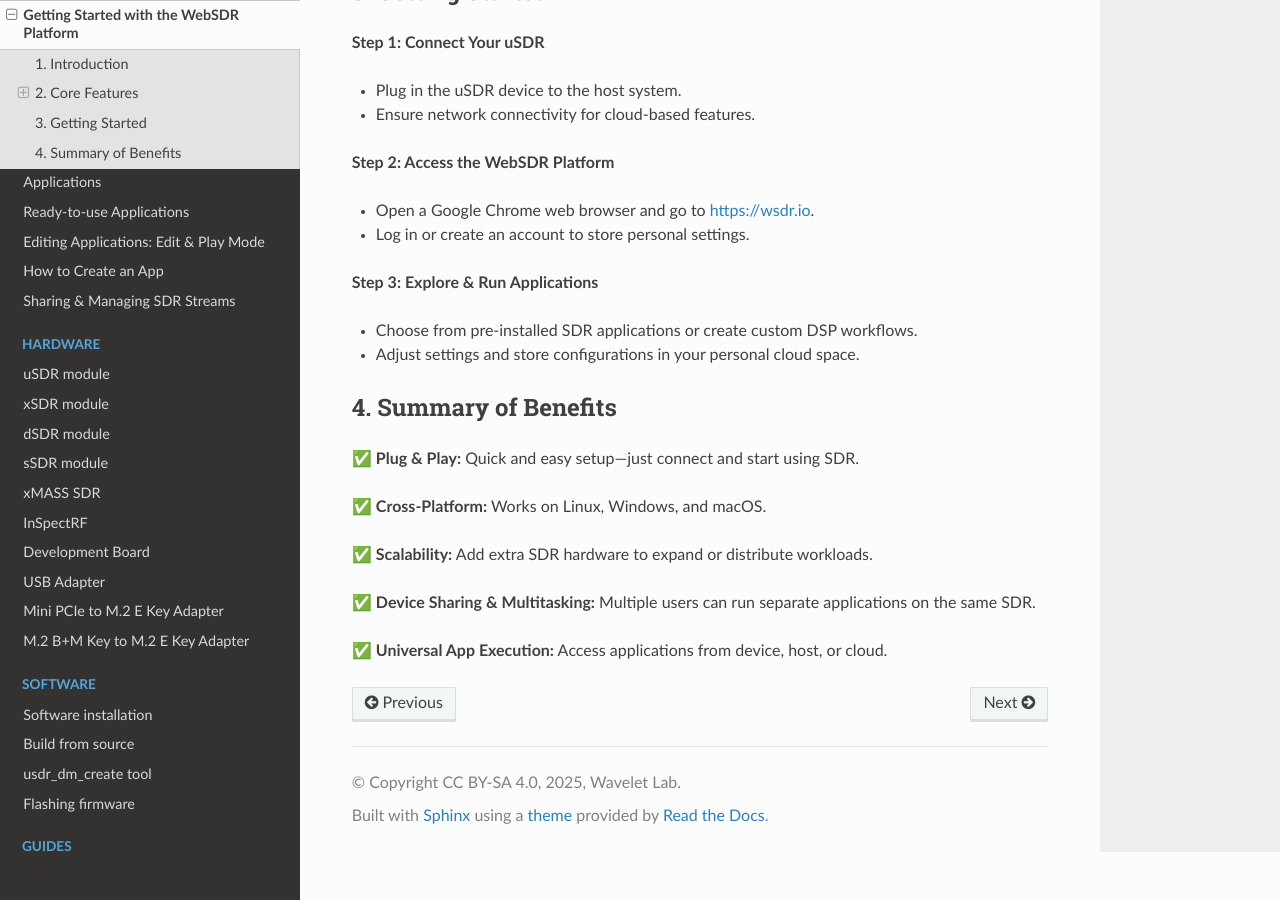
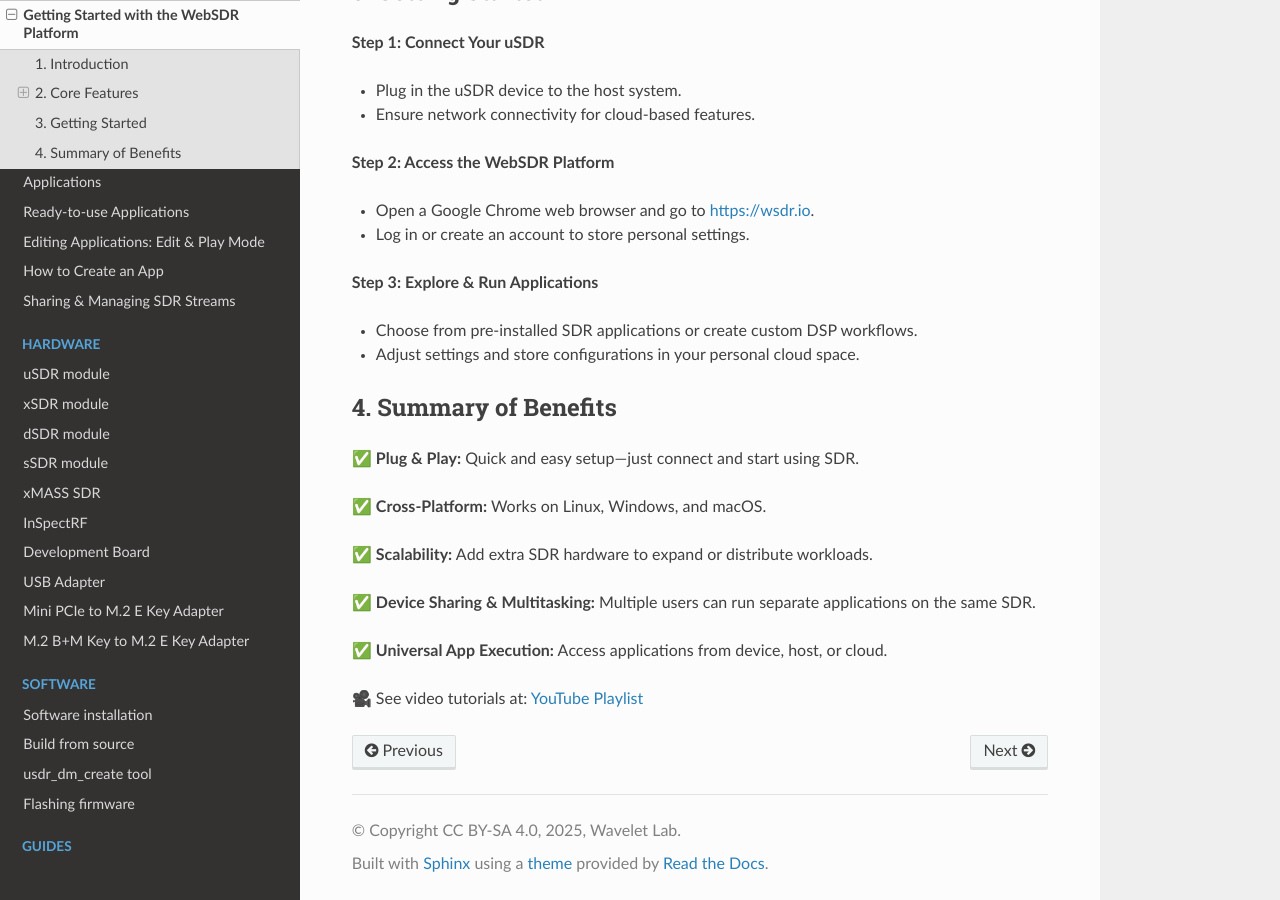
Before and after one commit to wavelet-lab/docs, a Sphinx documentation site: the page built from source/intro/getting_started.rst, in a window 1280 px wide and 900 px high, scrolled down 1141 px. Built offline with Sphinx 7.4.7 and the Read the Docs theme 3.1.0, drawn with Linux system fonts in a browser that asks for light colours.

Commit message:
Update getting_started.rst

```diff
--- a/source/intro/getting_started.rst
+++ b/source/intro/getting_started.rst
@@ -65,3 +65,6 @@ The WebSDR platform enables global collaboration and signal sharing, making SDR
 ✅ **Device Sharing & Multitasking:** Multiple users can run separate applications on the same SDR.
 
 ✅ **Universal App Execution:** Access applications from device, host, or cloud.
+
+🎥 See video tutorials at:
+`YouTube Playlist <https://youtube.com/playlist?list=PLAJOd9pfRFHOexvsp1v19DZOx2lMnUWhY&si=pOEH1GYgStspr_nN>`__
```
